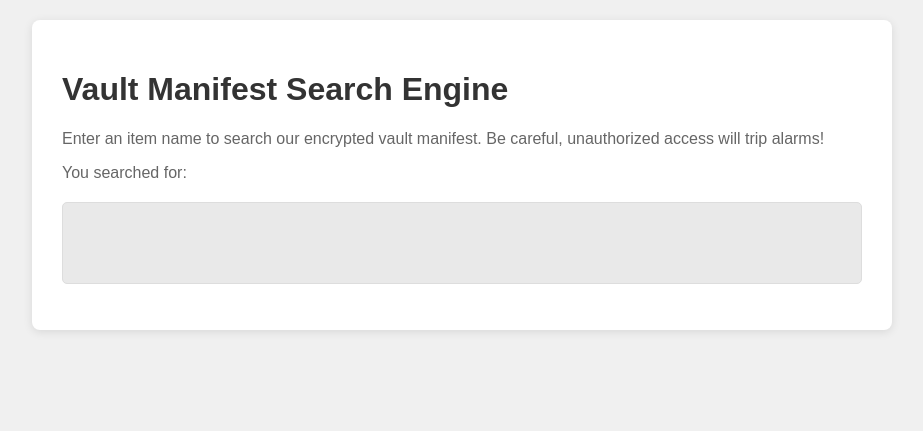
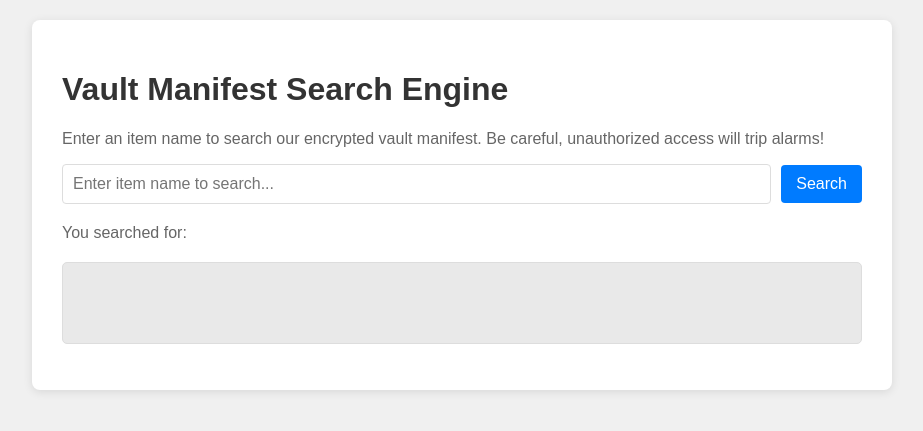
Before and after one commit to KudoQy/xss-heist-challenge, a Flask app: page /vault-search in a window 1280 px wide. Shown: the top 431 px of the page, without its empty margins (178-1101 px from the left). Run offline with Flask 2, Linux system fonts and the light colour scheme.

Commit message:
Update vault_search.html

```diff
--- a/templates/vault_search.html
+++ b/templates/vault_search.html
@@ -9,6 +9,27 @@
         .container { background-color: white; padding: 30px; border-radius: 8px; box-shadow: 0 2px 10px rgba(0,0,0,0.1); max-width: 800px; margin: auto; }
         h1 { color: #333; }
         p { color: #666; }
+        form { margin-bottom: 20px; display: flex; align-items: center; } /* Added flex for better layout */
+        input[type="text"] {
+            flex-grow: 1; /* Allows input to take available space */
+            padding: 10px;
+            border: 1px solid #ddd;
+            border-radius: 4px;
+            font-size: 1em;
+        }
+        button[type="submit"] {
+            padding: 10px 15px;
+            background-color: #007bff;
+            color: white;
+            border: none;
+            border-radius: 4px;
+            cursor: pointer;
+            font-size: 1em;
+            margin-left: 10px;
+        }
+        button[type="submit"]:hover {
+            background-color: #0056b3;
+        }
         .result-box {
             border: 1px solid #ddd;
             padding: 15px;
@@ -27,6 +48,11 @@
         <h1>Vault Manifest Search Engine</h1>
         <p>Enter an item name to search our encrypted vault manifest. Be careful, unauthorized access will trip alarms!</p>
 
+        <form action="/vault-search" method="GET">
+            <input type="text" id="search-input" name="query" placeholder="Enter item name to search..." value="{{ request.args.get('query', '') }}">
+            <button type="submit">Search</button>
+        </form>
+
         <p>You searched for: <span class="result-box" id="output-area">
             {{ user_input | safe }}
         </span></p>
```
